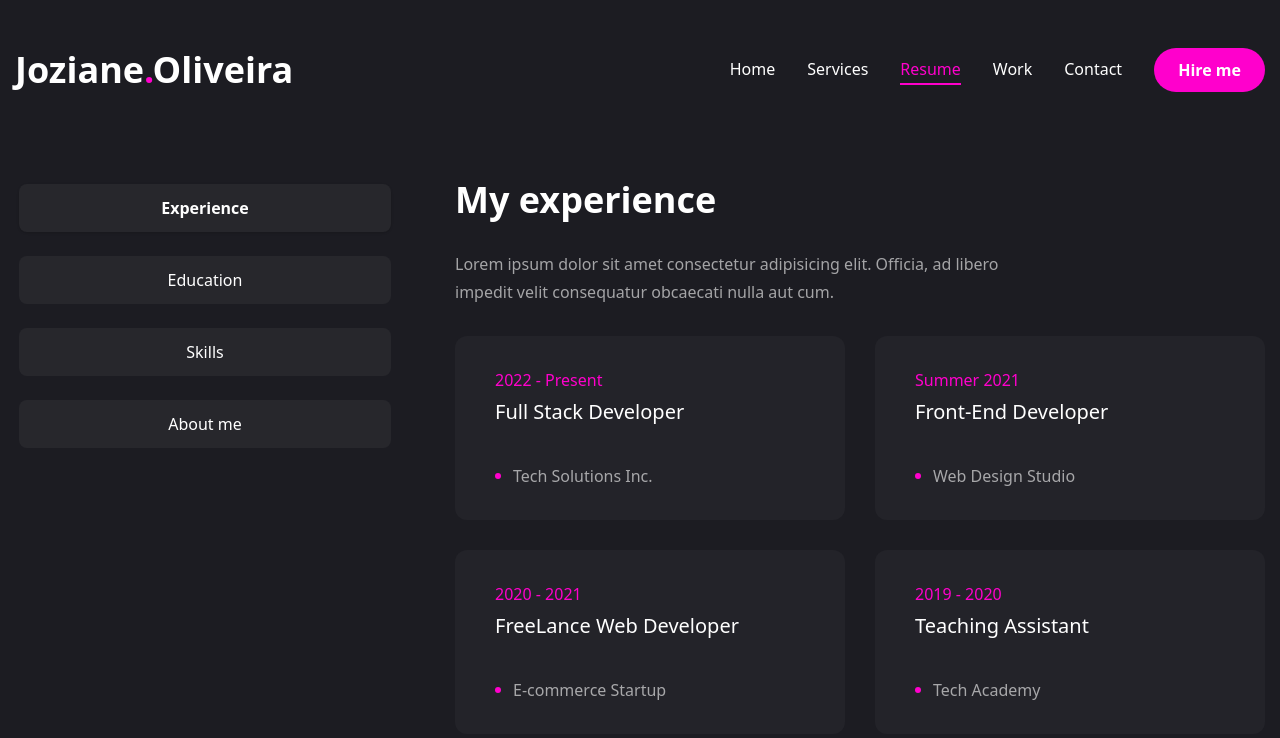
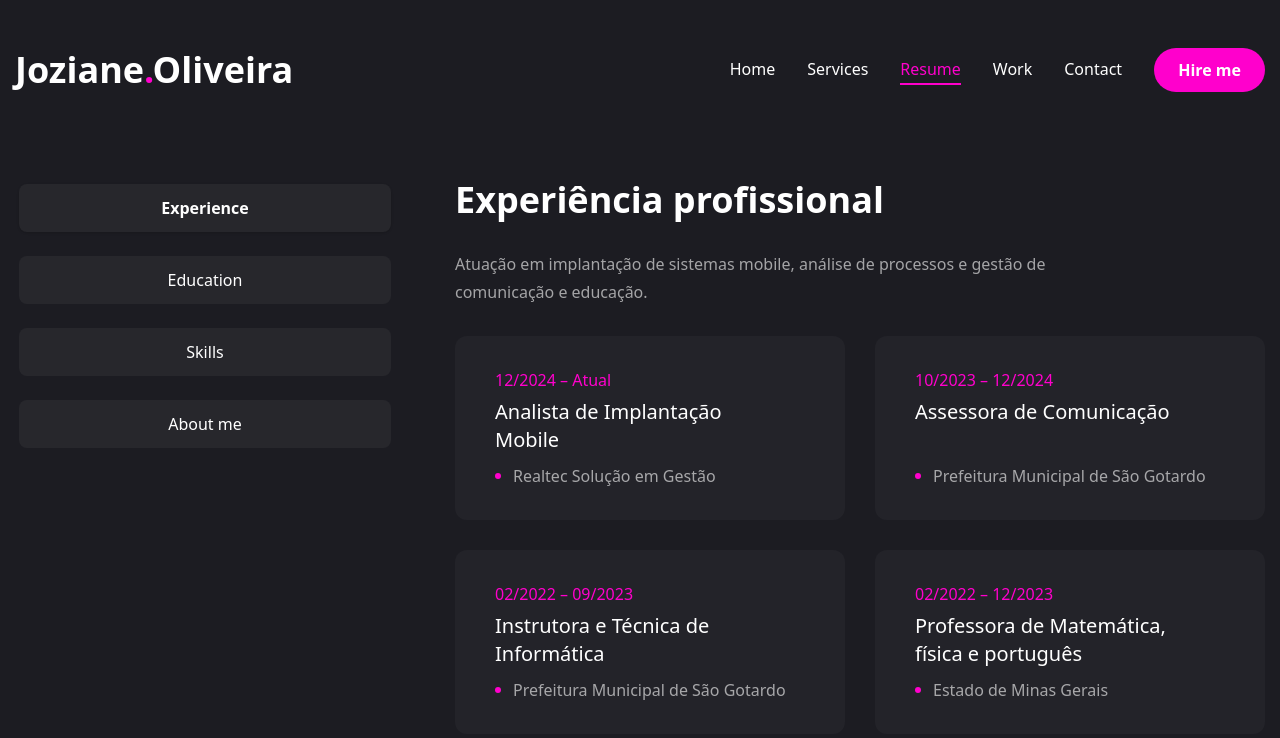
Before and after one commit to JozianeOliveira/portfolio_joziane, a Next.js app: page /resume in a window 1280 px wide. Shown: the top 738 px of the page. Built offline with nearby package versions, Linux system fonts and the light colour scheme.

Commit message:
refactor(resume): atualizar dados reais de about, experiência, educação e skills

```diff
--- a/app/resume/page.jsx
+++ b/app/resume/page.jsx
@@ -7,33 +7,30 @@ import {
     FaReact,
     FaFigma,
     FaNodeJs,
+    FaJava,
 } from "react-icons/fa";
 
 import { SiTailwindcss, SiNextdotjs } from "react-icons/si";
 
 //about data
 const about = {
-    title: "About me",
-    description: "Lorem ipsum dolor sit amet consectetur adipisicing elit. Officia, ad libero impedit velit consequatur obcaecati nulla aut cum.",
+    title: "Sobre mim",
+    description: "Profissional formada em Matemática e Análise e Desenvolvimento de Sistemas, com experiência em implantação de sistemas mobile, desenvolvimento web e back-end, e atualmente cursando MBA em Engenharia de Software.",
     info: [
         {
-            fieldName: "Name",
+            fieldName: "Nome",
             fieldValue: "Joziane Oliveira"
         },
          {
-            fieldName: "Phone",
+            fieldName: "Telefone:",
             fieldValue: "+55 (34) 99808 1082"
         },
          {
-            fieldName: "Experience",
-            fieldValue: "+ 10 Years"
+            fieldName: "Experiência:",
+            fieldValue: "Gestão de processos e implantação de sistemas"
         },
          {
-            fieldName: "Skype",
-            fieldValue: "jozi.oliveira"
-        },
-         {
-            fieldName: "Nationality",
+            fieldName: "Nacionalidade",
             fieldValue: "Brasileira"
         },
          {
@@ -42,11 +39,11 @@ const about = {
         },
          {
             fieldName: "Freelance",
-            fieldValue: "Available"
+            fieldValue: "Disponível"
         },
          {
-            fieldName: "Languages",
-            fieldValue: "Portuguese, Spanish, English"
+            fieldName: "Idiomas",
+            fieldValue: "Português Nativo, Espanhol Avançado e Inglês Intermediário"
         },
     ]
 };
@@ -54,38 +51,28 @@ const about = {
 // experience data
 const experience = {
     icon: "/assets/resume/badge.svg",
-    title: "My experience",
-    description: "Lorem ipsum dolor sit amet consectetur adipisicing elit. Officia, ad libero impedit velit consequatur obcaecati nulla aut cum.",
+    title: "Experiência profissional",
+    description: "Atuação em implantação de sistemas mobile, análise de processos e gestão de comunicação e educação.",
     items: [
         {
-            company: "Tech Solutions Inc.",
-            position: "Full Stack Developer",
-            duration: "2022 - Present",
+            company: "Realtec Solução em Gestão",
+            position: "Analista de Implantação Mobile",
+            duration: "12/2024 – Atual",
         },
         {
-            company: "Web Design Studio",
-            position: "Front-End Developer",
-            duration: "Summer 2021",
+            company: "Prefeitura Municipal de São Gotardo",
+            position: "Assessora de Comunicação",
+            duration: "10/2023 – 12/2024",
         },
         {
-            company: "E-commerce Startup",
-            position: "FreeLance Web Developer",
-            duration: "2020 - 2021",
+            company: "Prefeitura Municipal de São Gotardo",
+            position: "Instrutora e Técnica de Informática",
+            duration: "02/2022 – 09/2023",
         },
         {
-            company: "Tech Academy",
-            position: "Teaching Assistant",
-            duration: "2019 - 2020",
-        },
-        {
-            company: "Digital Agency",
-            position: "UI/UX Designer",
-            duration: "2018 - 2019",
-        },
-        {
-            company: "Software Development Firm",
-            position: "Junior Developer",
-            duration: "2017 - 2018",
+            company: "Estado de Minas Gerais",
+            position: "Professora de Matemática, física e português",
+            duration: "02/2022 – 12/2023",
         },
     ]
 };
@@ -93,18 +80,13 @@ const experience = {
 // education data
 const education = {
     icon: "/assets/resume/cap.svg",
-    title: "My education",
-    description: "Lorem ipsum dolor sit amet consectetur adipisicing elit. Officia, ad libero impedit velit consequatur obcaecati nulla aut cum.",
+    title: "Formação Acadêmica",
+    description: "Formada em Matemática, Análise e Desenvolvimento de Sistemas, pós graduada em Engenharia de Software para dispositivos móveis, atualmente cursando MBA em Engenharia de Software.",
     items: [
-        {
-            institution: "Universidade de Uberaba - UNIUBE",
-            degree: "Licenciatura em Matemática",
-            duration: "2019 - 2023",
-        },
          {
-            institution: "Universidade de Uberaba - UNIUBE",
-            degree: "Análise e Desenvolvimento de Sistemas",
-            duration: "2020 - 2023",
+            institution: "Universidade de São Paulo - USP",
+            degree: "MBA Engenharia de Software",
+            duration: "05/2025 – 12/2026 (previsto)",
         },
          {
             institution: "Centro Universitário Internacional - UNINTER",
@@ -112,9 +94,14 @@ const education = {
             duration: "2023 - 2025",
         },
          {
-            institution: "Universidade de São Paulo - USP",
-            degree: "Engenharia de Software",
-            duration: "2025 - 2027",
+            institution: "Universidade de Uberaba - UNIUBE",
+            degree: "Análise e Desenvolvimento de Sistemas",
+            duration: "2020 - 2024",
+        },
+        {
+            institution: "Universidade de Uberaba - UNIUBE",
+            degree: "Licenciatura em Matemática",
+            duration: "2019 - 2023",
         },
     ]
 };
@@ -122,7 +109,7 @@ const education = {
 // skills data
 const skills = {
     title: "My skills",
-    description: "Lorem ipsum dolor sit amet consectetur adipisicing elit. Officia, ad libero impedit velit consequatur obcaecati nulla aut cum.",
+    description: "Competências técnicas em desenvolvimento web, back-end e ferramentas complementares.",
     skillList: [
         {
             icon: <FaHtml5 />,
@@ -153,9 +140,9 @@ const skills = {
             name: "node.js",
         },
         {
-            icon: <FaFigma />,
-            name: "figma",
-        }
+            icon: <FaJava />,
+            name: "java",
+        },
     ]
 };
 
```
